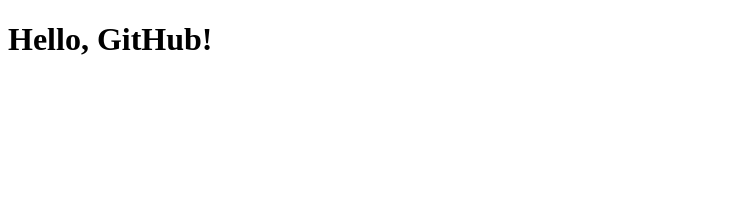
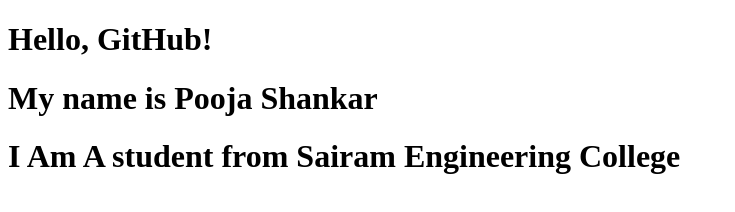
Before and after one commit to Pooja2607ever/git_start2, a plain HTML site: page index.html in a window 1280 px wide. Shown: the whole page, without its empty margins (0-735 px from the left). Drawn offline with Linux system fonts and the light colour scheme.

Commit message:
Add header with greeting to index.html

```diff
--- a/index.html
+++ b/index.html
@@ -7,5 +7,7 @@
 </head>
 <body>
     <h1>Hello, GitHub!</h1>
+    <h1> My name is Pooja Shankar</h1>
+    <h1>I Am A student from Sairam Engineering College</h1>
 </body>
 </html>
```
